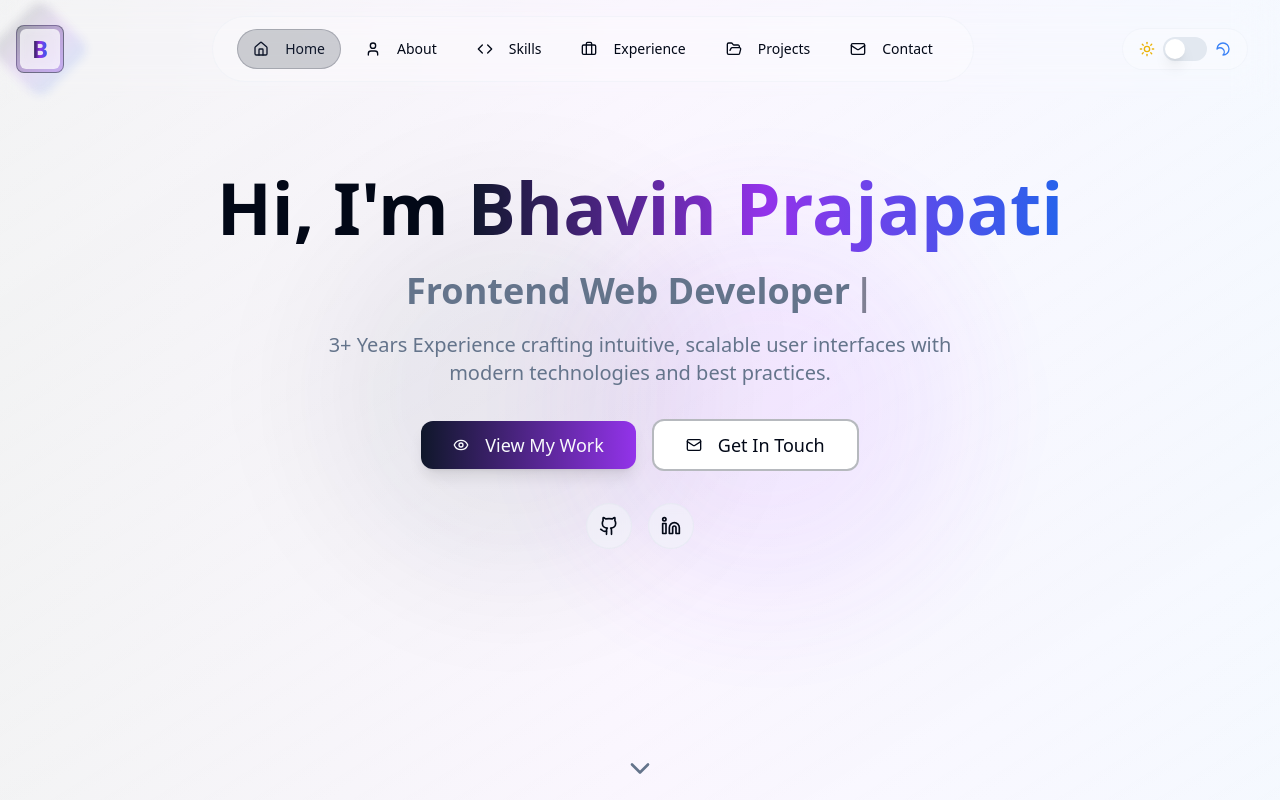
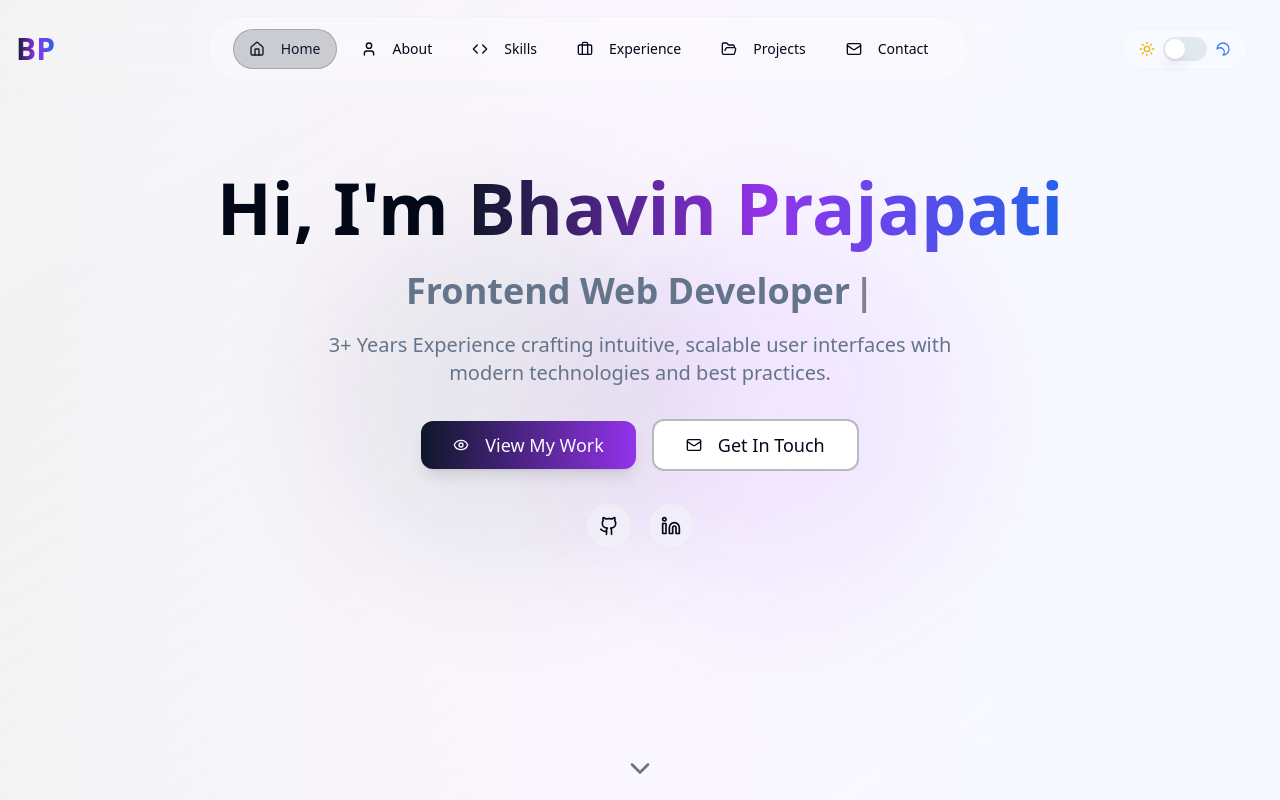
Before and after one commit to bhavin4314/bhavin-prajapati-portfolio, a React (Vite) app: page / in a window 1280 px wide. Shown: the top 800 px of the page. Built offline with nearby package versions, Linux system fonts and the light colour scheme.

Commit message:
Revert logo changes
Reverts the changes made to the logo in the header.

```diff
--- a/src/components/Navbar.tsx
+++ b/src/components/Navbar.tsx
@@ -1,4 +1,3 @@
-
 "use client"
 
 import { useState, useEffect } from "react"
@@ -76,35 +75,20 @@ export function Navbar() {
     >
       <div className="container mx-auto px-4 py-4">
         <div className="flex items-center justify-between">
-          {/* Enhanced Logo with geometric design */}
+          {/* Logo with enhanced animation */}
           <motion.div
             whileHover={{ scale: 1.1, rotate: 5 }}
             whileTap={{ scale: 0.95 }}
-            className="relative group cursor-pointer"
-            onClick={() => scrollToSection("hero")}
+            className="relative"
           >
-            <div className="relative">
-              {/* Outer geometric frame */}
-              <div className="absolute -inset-3 bg-gradient-to-r from-primary/20 via-purple-600/20 to-blue-600/20 rounded-xl rotate-45 blur-sm opacity-60 group-hover:opacity-100 transition-opacity duration-300" />
-
-              {/* Inner geometric border */}
-              <div className="relative w-12 h-12 flex items-center justify-center">
-                <div className="absolute inset-0 bg-gradient-to-br from-primary/30 to-purple-600/30 rounded-lg border border-primary/40 group-hover:border-primary/60 transition-all duration-300" />
-                <div className="absolute inset-1 bg-background/80 backdrop-blur-sm rounded-md" />
-
-                {/* The B letter */}
-                <span className="relative text-2xl font-bold bg-gradient-to-r from-primary via-purple-600 to-blue-600 bg-clip-text text-transparent z-10">
-                  B
-                </span>
-              </div>
-
-              {/* Animated glow effect */}
-              <motion.div
-                className="absolute -inset-4 bg-gradient-to-r from-primary/10 to-purple-600/10 rounded-xl blur-md opacity-0"
-                whileHover={{ opacity: 1 }}
-                transition={{ duration: 0.3 }}
-              />
+            <div className="text-3xl font-bold bg-gradient-to-r from-primary via-purple-600 to-blue-600 bg-clip-text text-transparent">
+              BP
             </div>
+            <motion.div
+              className="absolute -inset-2 bg-gradient-to-r from-primary/20 to-purple-600/20 rounded-lg blur opacity-0"
+              whileHover={{ opacity: 1 }}
+              transition={{ duration: 0.3 }}
+            />
           </motion.div>
 
           {/* Desktop Navigation with glassmorphism */}
```
